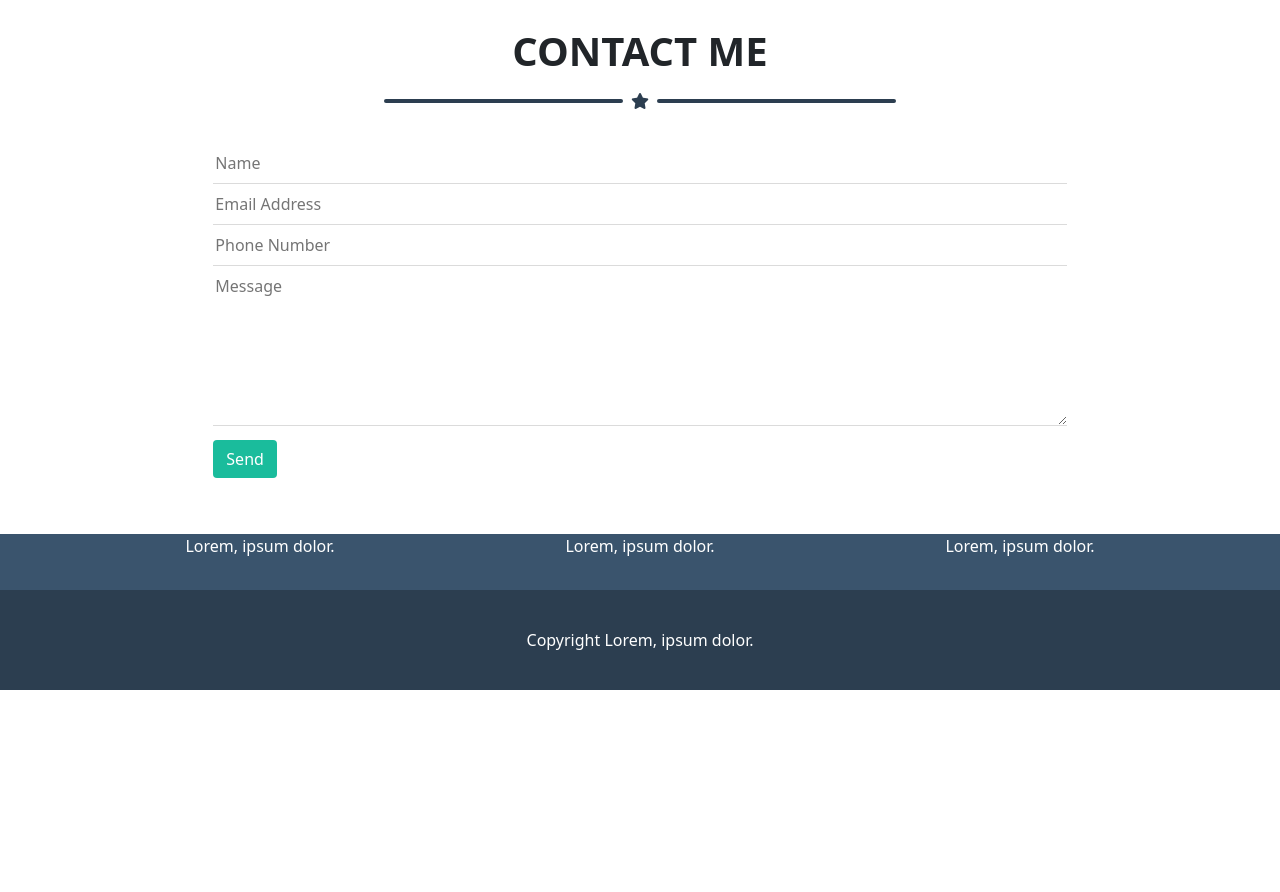
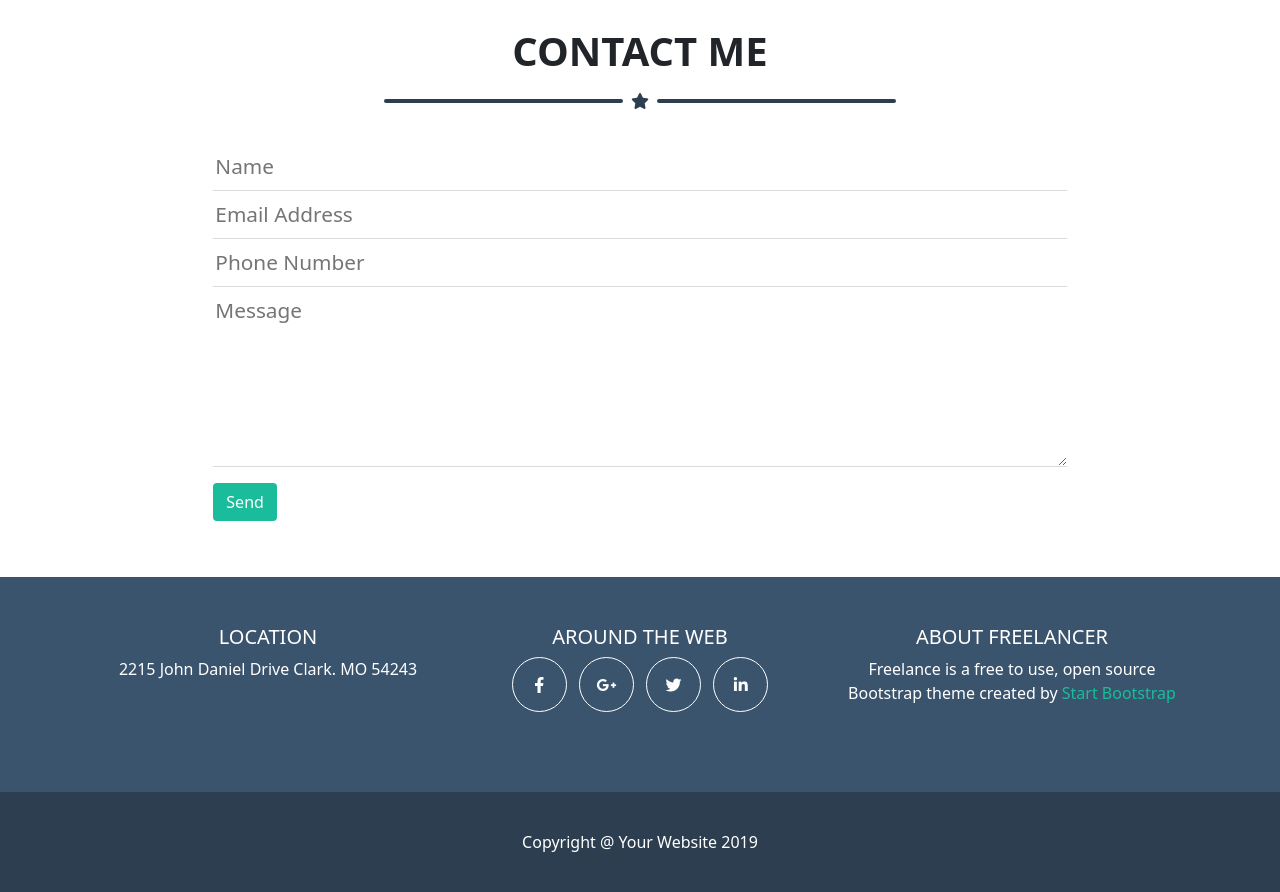
Before and after one commit to AnTosi/html-css-bootstrap-freelancer, a plain HTML site: page index.html in a window 1280 px wide. Shown: the part 1956-2848 px from the top of the page. Before the commit the page ends 2646 px from the top, so only its background shows below. Drawn offline with nearby package versions, Linux system fonts and the light colour scheme.

Commit message:
finito, manca testi e controllo

```diff
--- a/index.html
+++ b/index.html
@@ -146,24 +146,30 @@
         </main>
 
         <footer class="text-white text-center">
-            <div class="container container-md container-xl">
+            <div class="container container-md container-xl px-4">
                 <div class="row">
-                    <div class="col-12 col-md-4 col-xl-4">
-                        Lorem, ipsum dolor.
+                    <div class="col-12 col-md-4 col-xl-4 py-3 py-md-5">
+                        <h5>LOCATION</h5>
+                        2215 John Daniel Drive Clark. MO 54243
                     </div>
 
-                    <div class="col-12 col-md-4 col-xl-4">
-                        Lorem, ipsum dolor.
+                    <div class="col-12 col-md-4 col-xl-4 py-3 py-md-5">
+                        <h5>AROUND THE WEB</h5>
+                        <i class="fab fa-facebook-f mx-1"></i>
+                        <i class="fab fa-google-plus-g mx-1"></i>
+                        <i class="fab fa-twitter mx-1"></i>
+                        <i class="fab fa-linkedin-in mx-1"></i>
                     </div>
 
-                    <div class="col-12 col-md-4 col-xl-4">
-                        Lorem, ipsum dolor.
+                    <div class="col-12 col-md-4 col-xl-4 py-3 py-md-5">
+                        <h5>ABOUT FREELANCER</h5>
+                        Freelance is a free to use, open source Bootstrap theme created by <span class="text_green">Start Bootstrap</span>
                     </div>
                 </div>
             </div>
 
             <div class="firma text-center">
-                Copyright Lorem, ipsum dolor.
+                Copyright @ Your Website 2019
             </div>
         </footer>
   </body>
--- a/style.css
+++ b/style.css
@@ -29,6 +29,10 @@ header h5 {
 
 .green_background {
     background-color: #1ABC9C;
+}
+
+.text_green {
+    color: #1ABC9C;
 }
 
 .title hr {
@@ -181,6 +185,16 @@ textarea::placeholder {
     opacity: 1;
 }
 
+
+footer i.fab{
+    border: 1px solid white;
+    border-radius: 50%;
+    width: 45px;
+    height: 45px;
+    line-height: 45px;
+    vertical-align: middle;
+}
+
 @media screen and (min-width: 768px) {
     section.one img {
         height: 264px;
@@ -203,8 +217,33 @@ textarea::placeholder {
         height: 4px;
     }
 
-    form input:last-child {
+    form textarea {
         height: 180px;
+    }
+
+    input {
+        font-size: 1.15rem;
+    }
+
+    input::placeholder {
+        font-size: 1.15rem;
+    }
+
+    textarea {
+        font-size: 1.15rem;
+    }
+
+    textarea::placeholder {
+        font-size: 1.15rem;
+    }
+
+    footer i.fab{
+        border: 1px solid white;
+        border-radius: 50%;
+        width: 50px;
+        height: 50px;
+        line-height: 50px;
+        vertical-align: middle;
     }
 }
 
@@ -217,4 +256,34 @@ textarea::placeholder {
     .title h2 {
         font-size: 3rem;
     }
+
+    form {
+        font-size: 1.3rem;
+    }
+
+    input {
+        font-size: 1.3rem;
+    }
+
+    input::placeholder {
+        font-size: 1.3rem;
+    }
+
+    textarea {
+        font-size: 1.3rem;
+    }
+
+    textarea::placeholder {
+        font-size: 1.3rem;
+    }
+
+    footer i.fab{
+        border: 1px solid white;
+        border-radius: 50%;
+        width: 55px;
+        height: 55px;
+        line-height: 55px;
+        vertical-align: middle;
+    }
+
 }
```
